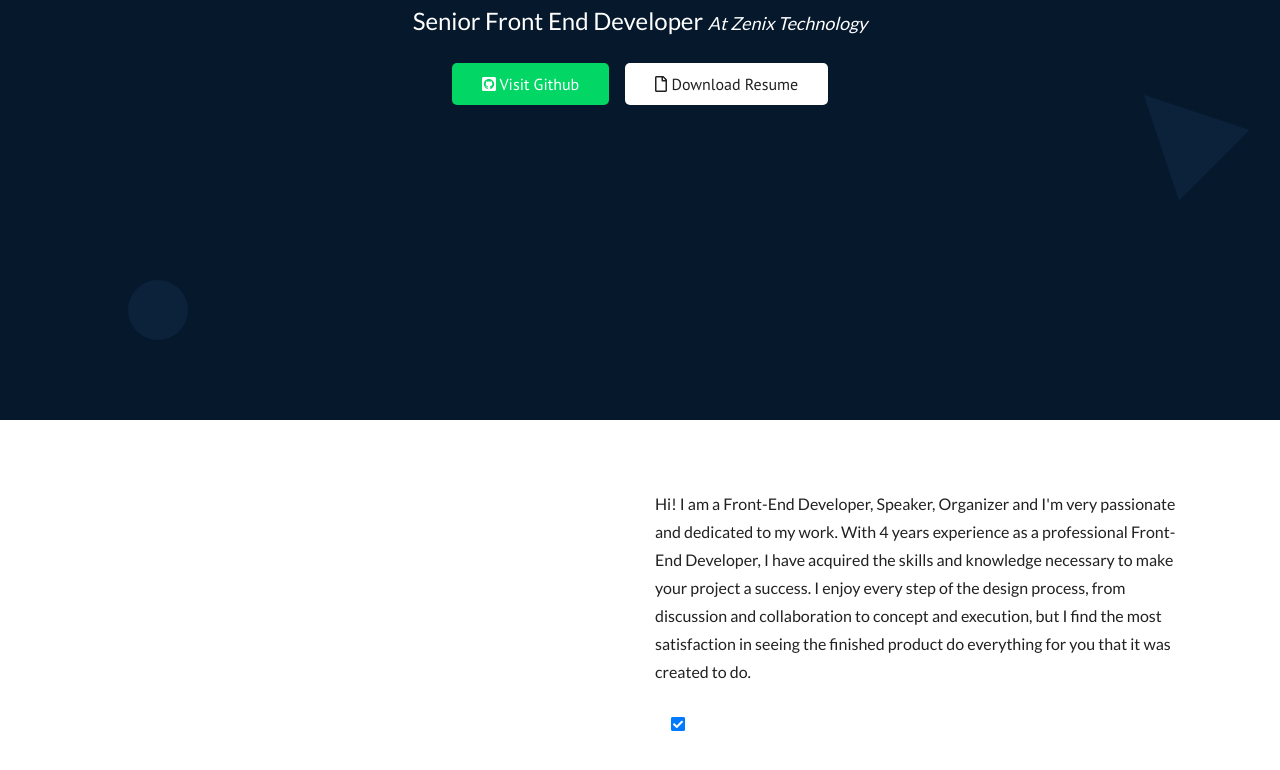
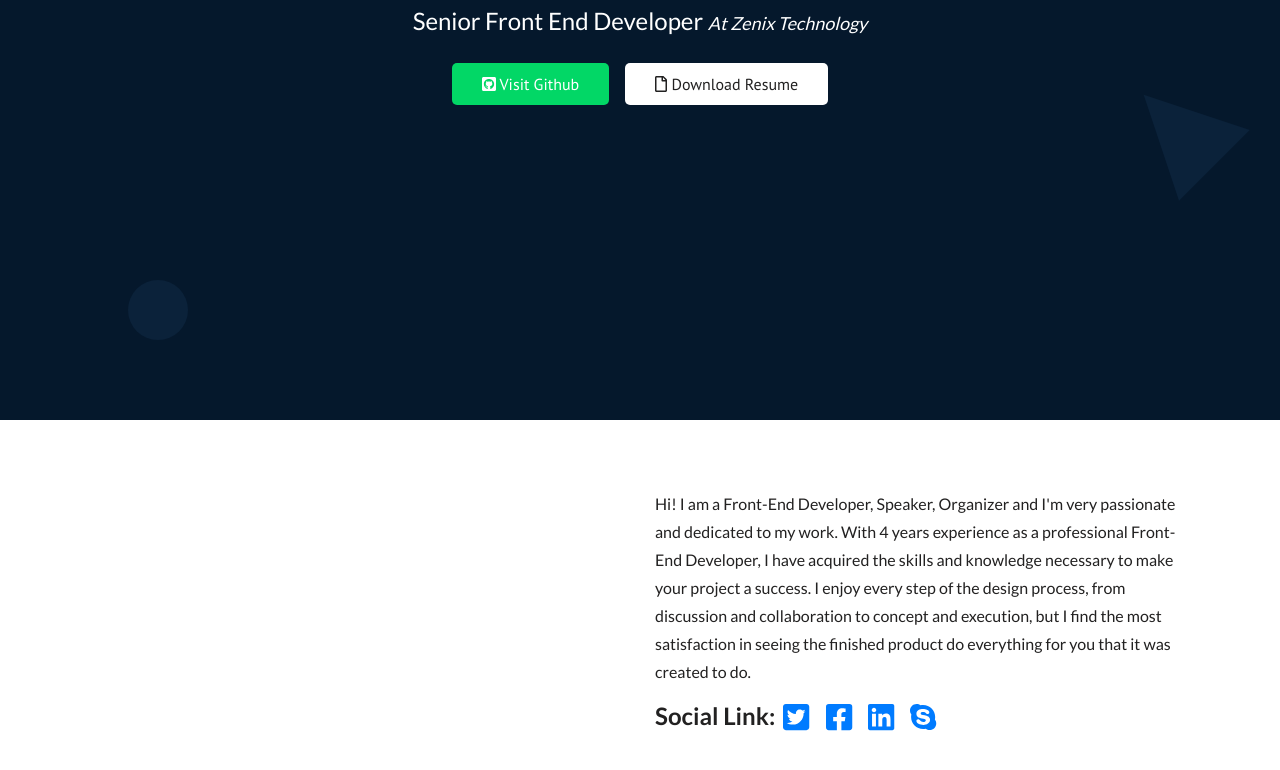
Before and after one commit to Mushfiqur06/mushfiqur.me, a React (Create React App) app: page / in a window 1280 px wide. Shown: the part 380-1150 px from the top of the page. Built offline with nearby package versions, Linux system fonts and the light colour scheme.

Commit message:
About Component Done

```diff
--- a/src/components/About.js
+++ b/src/components/About.js
@@ -14,11 +14,26 @@ class About extends Component {
                     <Col md={6}>
                         <div className="about-info">
                             <p>Hi! I am a Front-End Developer, Speaker, Organizer and I'm very passionate and dedicated to my work. With 4 years experience as a professional Front-End Developer, I have acquired the skills and knowledge necessary to make your project a success. I enjoy every step of the design process, from discussion and collaboration to concept and execution, but I find the most satisfaction in seeing the finished product do everything for you that it was created to do.</p>
-                            <Nav>
-                                <Nav.Item>
+                            <h4>Social Link: </h4>
+                            <Nav className="about-social-Links">
+                                <Nav.Item as="li">
                                     <Nav.Link href="https://twitter.com/mushfiqur06">
-                                       {/* <FontAwesomeIcon icon={['fa', 'twitter']} />  */}
-                                       <FontAwesomeIcon icon="check-square" />
+                                       <FontAwesomeIcon icon={['fab', 'twitter-square']} />
+                                    </Nav.Link>
+                                </Nav.Item>
+                                <Nav.Item as="li">
+                                    <Nav.Link href="https://facebook.com/mushfiqur06">
+                                       <FontAwesomeIcon icon={['fab', 'facebook-square']} />
+                                    </Nav.Link>
+                                </Nav.Item>
+                                <Nav.Item as="li">
+                                    <Nav.Link href="https://www.linkedin.com/in/mushfiqur06/">
+                                       <FontAwesomeIcon icon={['fab', 'linkedin']} />
+                                    </Nav.Link>
+                                </Nav.Item>
+                                <Nav.Item as="li">
+                                    <Nav.Link title="Skype ID: mushfiqur06">
+                                       <FontAwesomeIcon icon={['fab', 'skype']} />
                                     </Nav.Link>
                                 </Nav.Item>
 
--- a/src/sass/About.scss
+++ b/src/sass/About.scss
@@ -2,4 +2,20 @@
 
 .about-me-section{
     padding: 70px 0;
+
+    .about-info{
+        h4{
+            float: left;
+            font-weight: 700;
+        }
+        .about-social-Links{
+            li{
+                a{
+                    padding: 0;
+                    margin: 0 8px;
+                    font-size: 30px;
+                }
+            }
+        }
+    }
 }
```
Also changed, not shown: src/index.js (+13 -2 lines).
